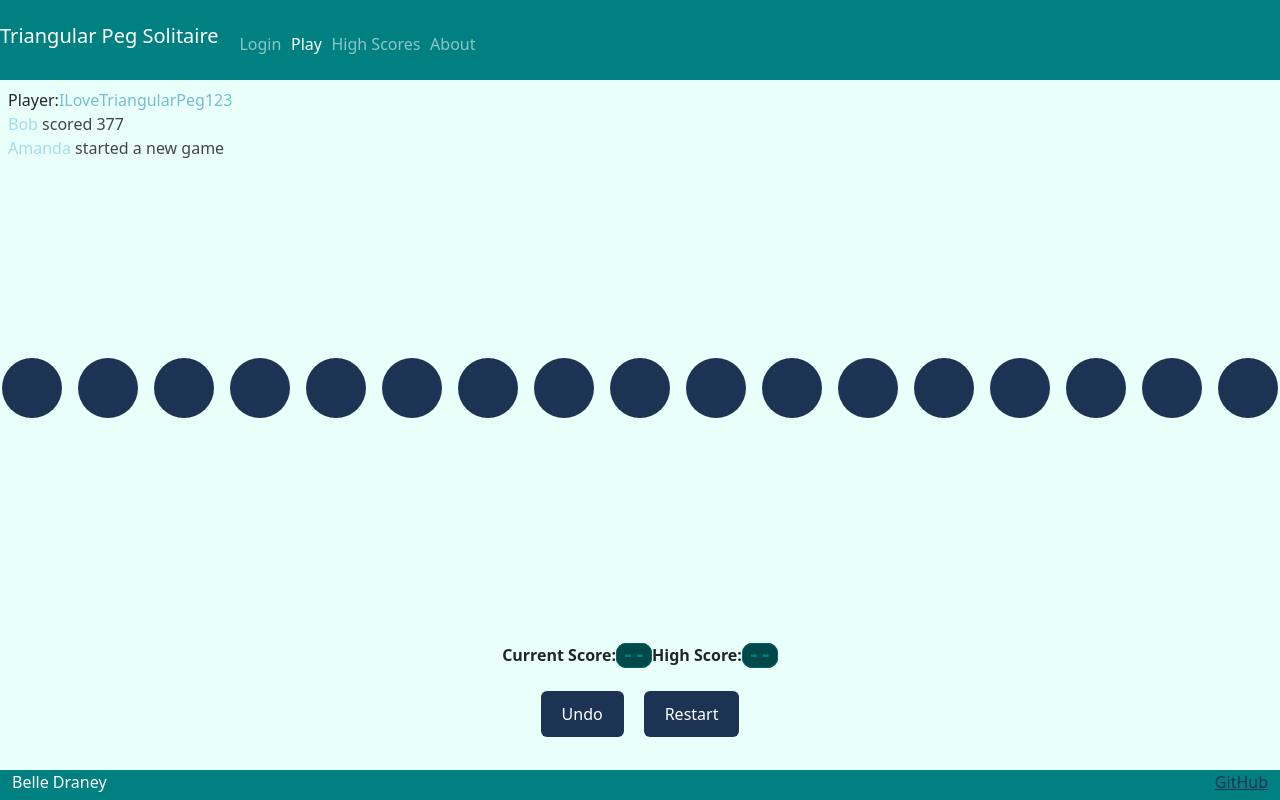
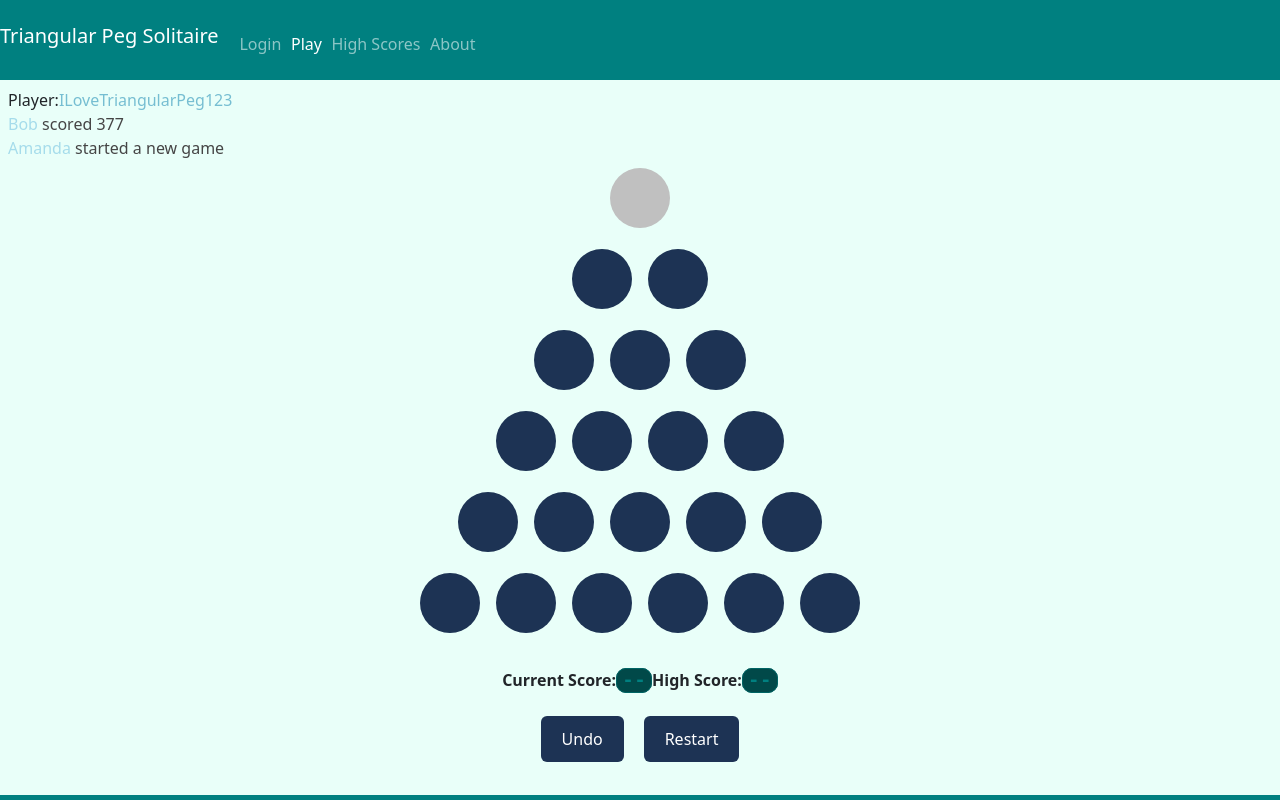
Before and after one commit to adraney0/CS260startup, a React (Vite) app: page /play in a window 1280 px wide. Built offline with nearby package versions, Linux system fonts and the light colour scheme.

Commit message:
add table body tag to fix formatting errors

```diff
--- a/src/play/play.jsx
+++ b/src/play/play.jsx
@@ -13,8 +13,9 @@ export function Play() {
 
         </div>
     </div>
-    <div class = "game">
+    <div className = "game">
         <table>
+            <tbody>
             <tr>
                 <td><button className = "btn-start game-button "></button></td>
             </tr>
@@ -48,6 +49,7 @@ export function Play() {
                 <td><button className = "game-button"></button></td>
                 <td><button className = "game-button"></button></td>
             </tr>
+            </tbody>
         </table>
         </div>
         <div className = "scores text-dark">
```
